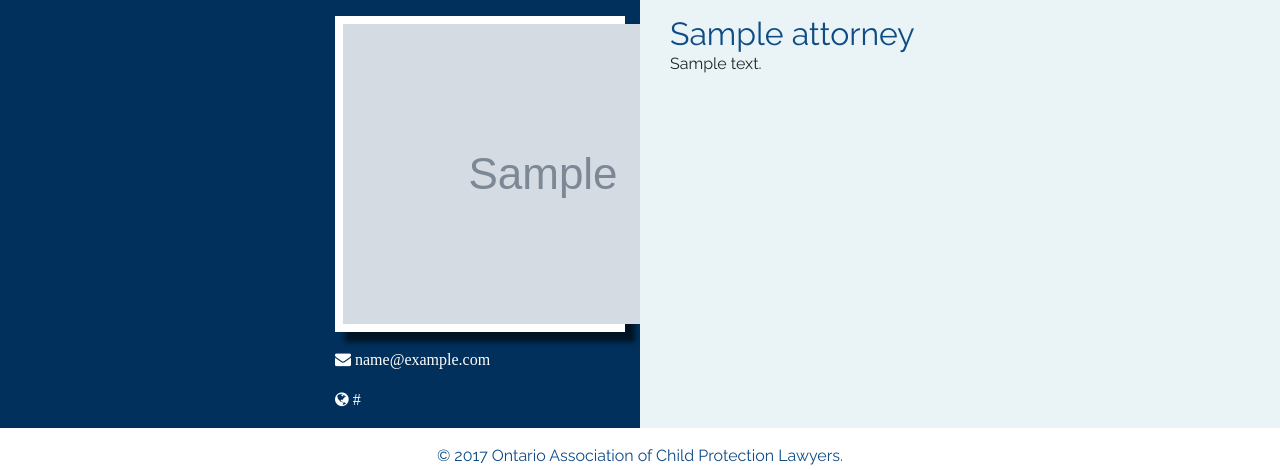
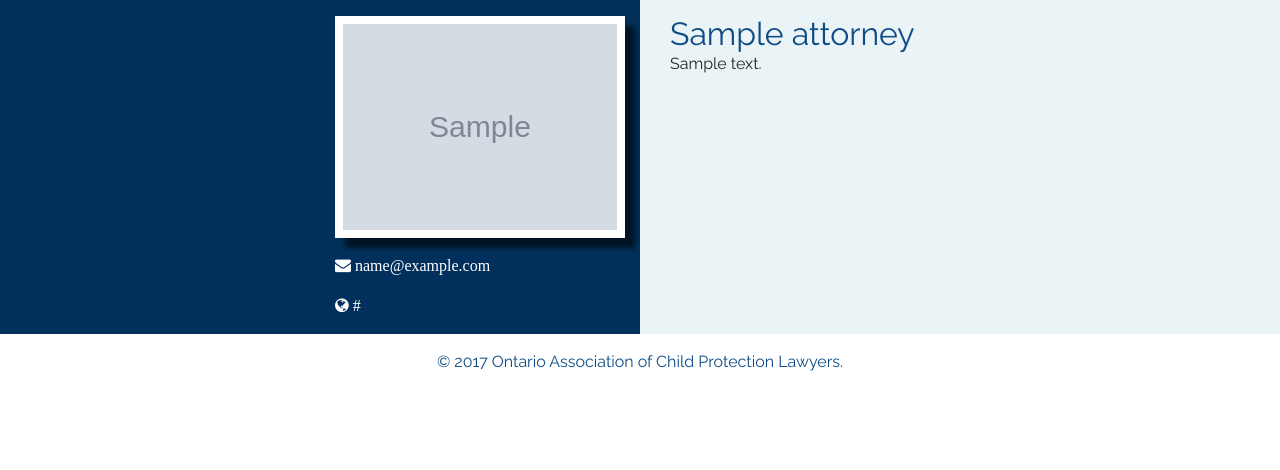
Before and after one commit to ztimson/OACPL, a Django app: template charter_members/templates/attorney.html in a window 1280 px wide. Shown: the part 118-588 px from the top of the page. Run offline with Django 3.2, Linux system fonts and the light colour scheme; the template is opened without the code that fills it: most values are stand-ins (such as "Sample title", 1, 10 or a date in 2020); grey boxes marked "Sample" are stand-in pictures; some libraries are stand-ins or nearby versions.

Commit message:
Added max width to attorney image

```diff
--- a/charter_members/templates/attorney.html
+++ b/charter_members/templates/attorney.html
@@ -6,7 +6,7 @@
             <div class="col-lg-3 ml-auto">
                 <h2 class="d-lg-none text-white mt-3">{{ attorney.name }}</h2>
                 <div class="p-2 my-3 shadow bg-white">
-                    <img class="d-block mx-auto" src="/media/{{ attorney.image }}"/>
+                    <img class="d-block mx-auto" src="/media/{{ attorney.image }}" style="max-width: 100%"/>
                 </div>
                 {% if attorney.phone %}<p class="text-white"><i class="fa fa-phone"> {{ attorney.phone_formatted }}</i></p>{% endif %}
                 {% if attorney.email %}<p class="text-white"><i class="fa fa-envelope"> {{ attorney.email }}</i></p>{% endif %}
```
